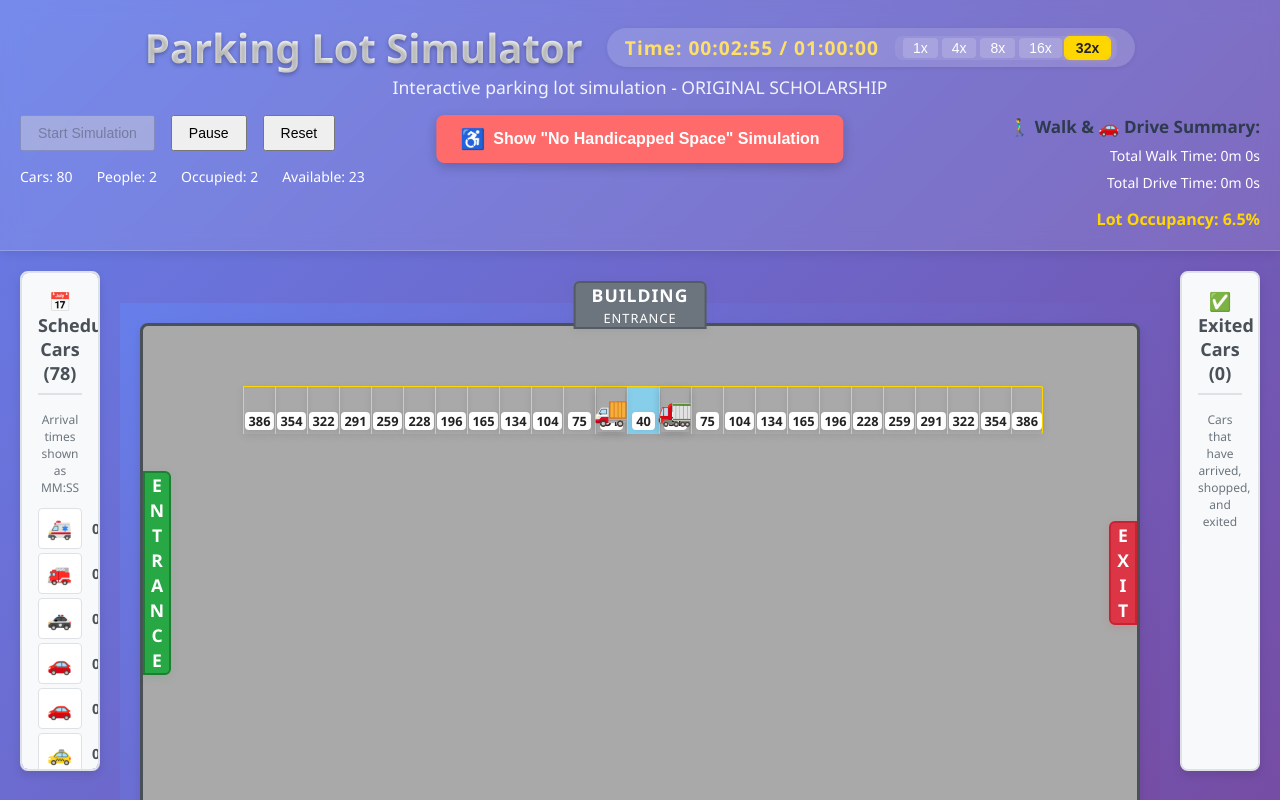
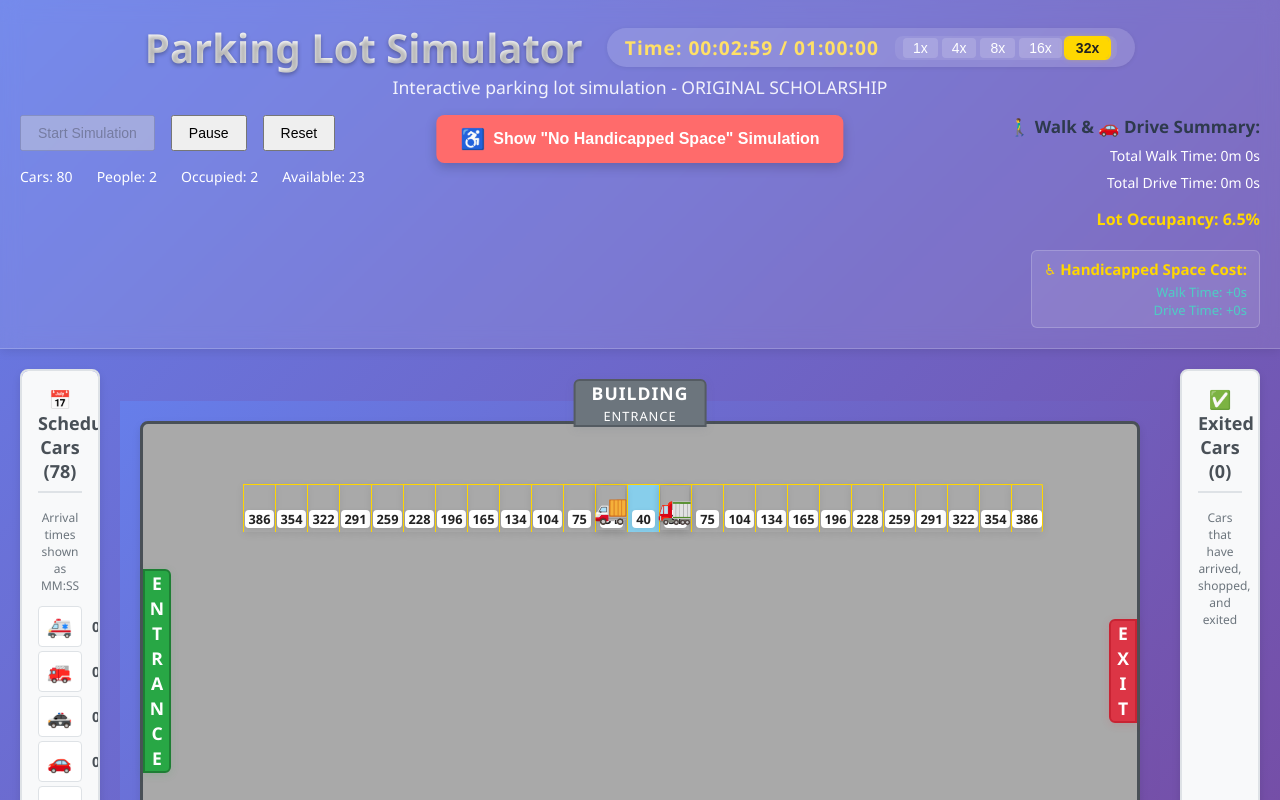
Before and after one commit to josephecombs/parking-lot-simulator, a React (Create React App) app: page / in a window 1280 px wide. Shown: the top 800 px of the page. Built offline with nearby package versions, Linux system fonts and the light colour scheme.

Commit message:
stats page now working

```diff
--- a/src/App.js
+++ b/src/App.js
@@ -265,6 +265,25 @@ function App() {
   const completedStats = visibleSimulationManager.getCompletedSummaryStats();
   const lotOccupancyPercent = visibleParkingLot.getAverageOccupancyPercentage(time, TOTAL_SIMULATION_TIME).toFixed(1);
 
+  // Get stats from both simulations for comparison
+  const handicappedStats = simulationManagerWithHandicapped.getCompletedSummaryStats();
+  const nonHandicappedStats = simulationManagerWithoutHandicapped.getCompletedSummaryStats();
+
+  // Calculate the "cost" of handicapped spaces (difference in times)
+  const walkTimeCost = nonHandicappedStats.totalWalkTime - handicappedStats.totalWalkTime;
+  const driveTimeCost = nonHandicappedStats.totalDriveTime - handicappedStats.totalDriveTime;
+
+  // Format the cost times
+  const formatCostTime = (seconds) => {
+    if (seconds === 0) return '0s';
+    const minutes = Math.floor(seconds / 60);
+    const secs = seconds % 60;
+    return minutes > 0 ? `${minutes}m ${secs}s` : `${secs}s`;
+  };
+
+  const walkTimeCostFormatted = formatCostTime(walkTimeCost);
+  const driveTimeCostFormatted = formatCostTime(driveTimeCost);
+
   return (
     <div className="App" style={{ position: 'relative' }}>
       <header className="App-header">
@@ -407,6 +426,23 @@ function App() {
             <div style={{ marginTop: 8, fontWeight: 600, color: '#ffd700', fontSize: 16 }}>
               Lot Occupancy: {lotOccupancyPercent}%
             </div>
+            <div style={{
+              marginTop: 12,
+              padding: '8px 12px',
+              background: 'rgba(255,255,255,0.1)',
+              borderRadius: '6px',
+              border: '1px solid rgba(255,255,255,0.2)'
+            }}>
+              <div style={{ fontWeight: 'bold', fontSize: 15, color: '#ffd700', marginBottom: 4 }}>
+                ♿ Handicapped Space Cost:
+              </div>
+              <div style={{ fontSize: 13, color: walkTimeCost > 0 ? '#ff6b6b' : '#4ecdc4' }}>
+                Walk Time: +{walkTimeCostFormatted}
+              </div>
+              <div style={{ fontSize: 13, color: driveTimeCost > 0 ? '#ff6b6b' : '#4ecdc4' }}>
+                Drive Time: +{driveTimeCostFormatted}
+              </div>
+            </div>
           </div>
         </div>
       </header>
```
